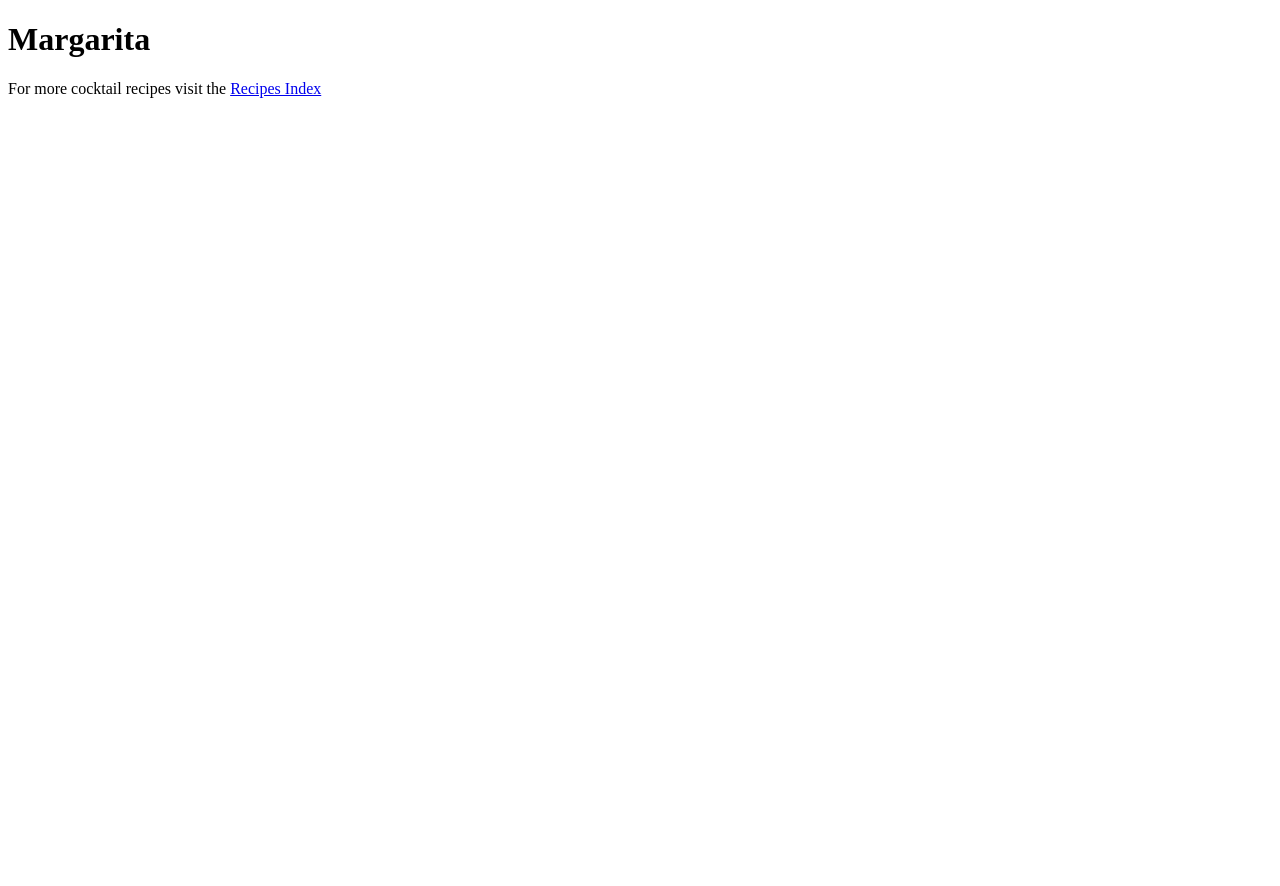
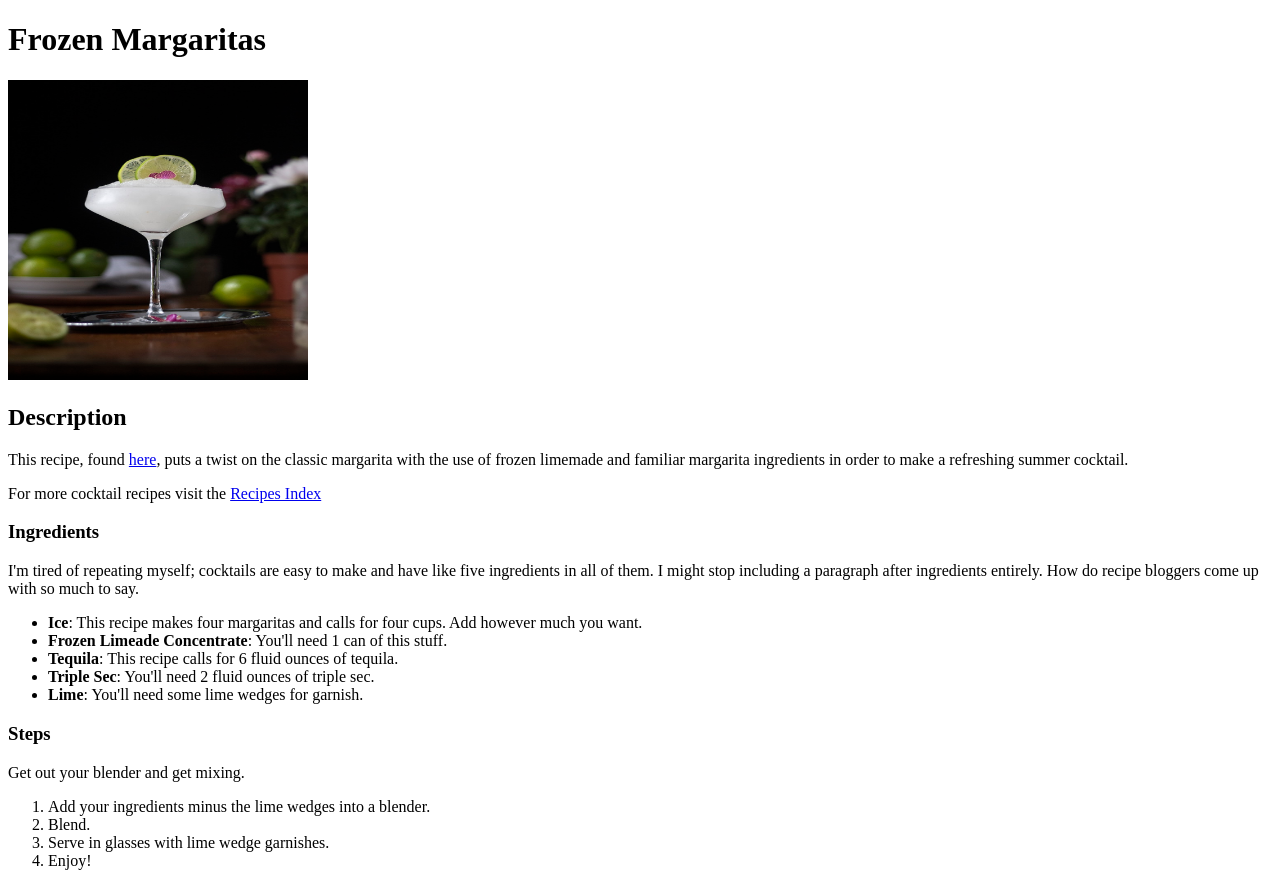
Before and after one commit to thomaskillingbeck0410-sudo/odin-recipes, a plain HTML site: page recipes/margaritas.html in a window 1280 px wide. Before the commit the page ends 800 px from the top, so only its background shows below. Drawn offline with Linux system fonts and the light colour scheme.

Commit message:
Added margaritas body content and img. Changed wording in blood_mary and cosmopolitan body to make more uniform.

```diff
--- a/recipes/margaritas.html
+++ b/recipes/margaritas.html
@@ -3,10 +3,30 @@
 <head>
     <meta charset="UTF-8">
     <meta name="viewport" content="width=device-width, initial-scale=1.0">
-    <title>Margarita</title>
+    <title>Frozen Margaritas</title>
 </head>
 <body>
-    <h1>Margarita</h1>
+    <h1>Frozen Margaritas</h1>
+    <img src="../images/frozen_margaritas.jpg" alt="Frozen Margarita" width="300" height="300">
+    <h2>Description</h2>
+    <p>This recipe, found <a href="https://www.allrecipes.com/recipe/32649/margaritas/" target="_blank" rel="noopener noreferrer">here</a>, puts a twist on the classic margarita with the use of frozen limemade and familiar margarita ingredients in order to make a refreshing summer cocktail.</p>
     <p>For more cocktail recipes visit the <a href="../index.html" target="_blank" rel="noopener noreferrer">Recipes Index</a></p>
+    <h3>Ingredients</h3>
+    <p>I'm tired of repeating myself; cocktails are easy to make and have like five ingredients in all of them. I might stop including a paragraph after ingredients entirely. How do recipe bloggers come up with so much to say.</p>
+    <ul>
+        <li><strong>Ice</strong>: This recipe makes four margaritas and calls for four cups. Add however much you want.</li>
+        <li><strong>Frozen Limeade Concentrate</strong>: You'll need 1 can of this stuff.</li>
+        <li><strong>Tequila</strong>: This recipe calls for 6 fluid ounces of tequila.</li>
+        <li><strong>Triple Sec</strong>: You'll need 2 fluid ounces of triple sec.</li>
+        <li><strong>Lime</strong>: You'll need some lime wedges for garnish.</li>
+    </ul>
+    <h3>Steps</h3>
+    <p>Get out your blender and get mixing.</p>
+    <ol>
+        <li>Add your ingredients minus the lime wedges into a blender.</li>
+        <li>Blend.</li>
+        <li>Serve in glasses with lime wedge garnishes.</li>
+        <li>Enjoy!</li>
+    </ol>
 </body>
 </html>
```
Also changed, not shown: index.html (+1 -1 lines), recipes/lemon_drop.html (+13 -0 lines), images/frozen_margaritas.jpg (added).
